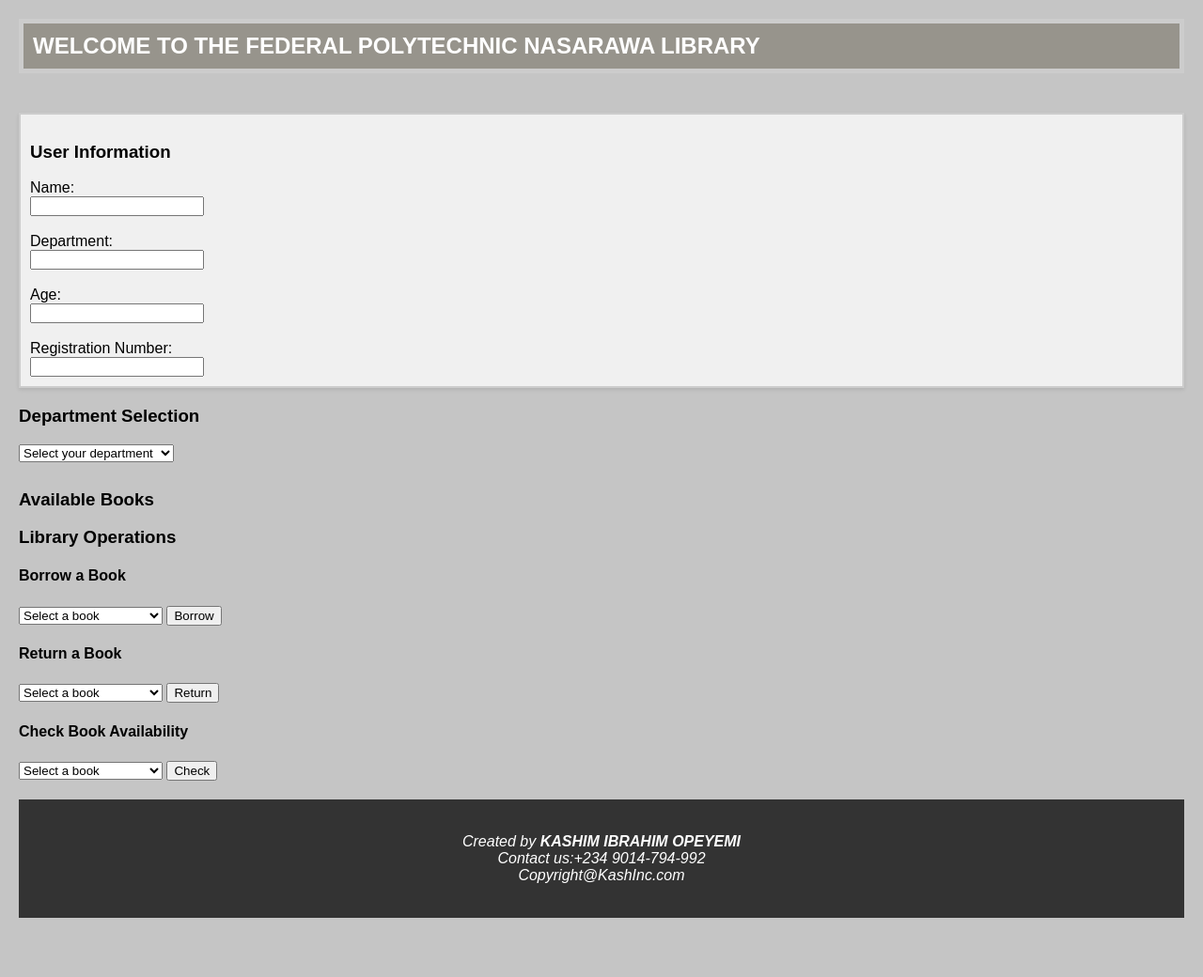
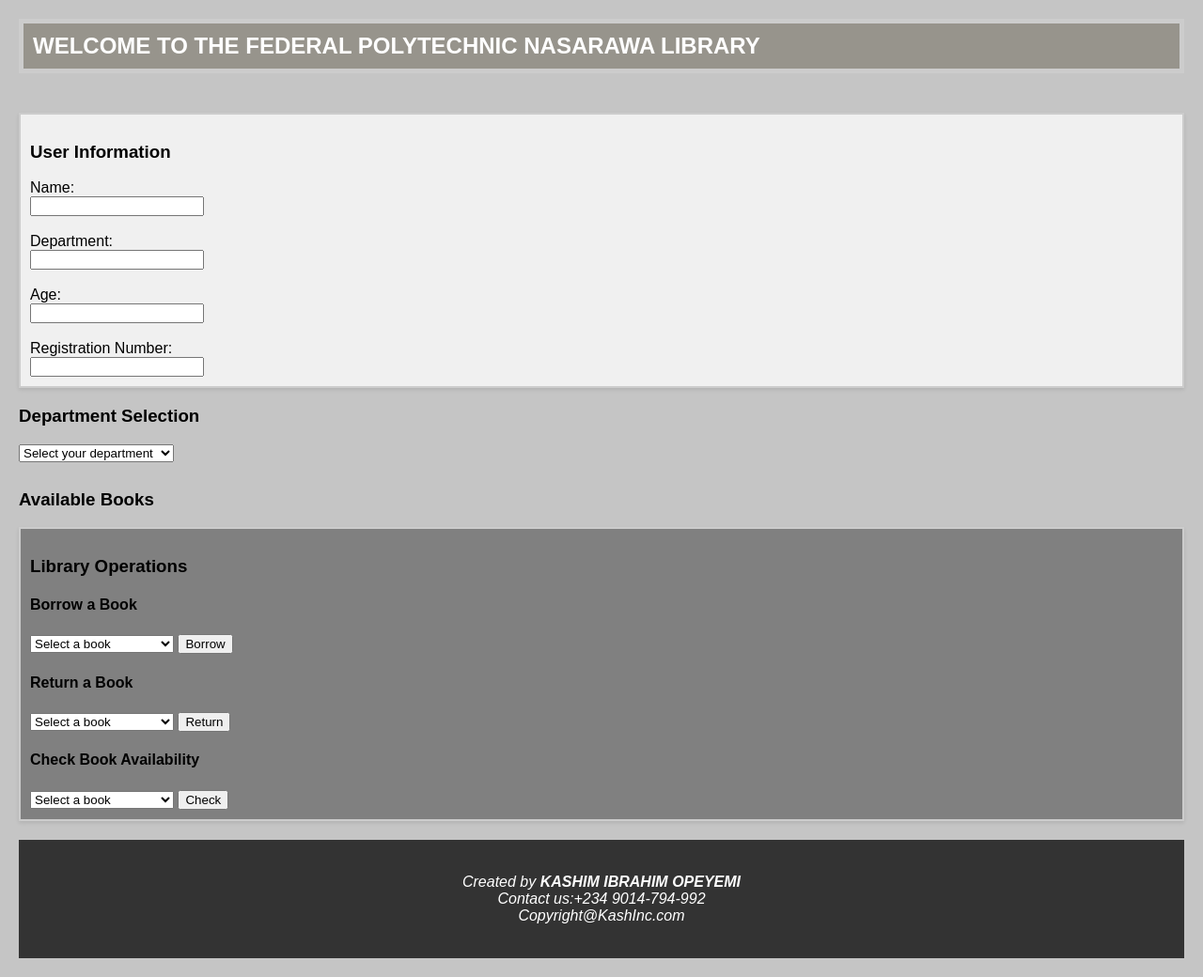
Before and after one commit to kash12i/Kash.-, a plain HTML site: page index.html in a window 1280 px wide. Shown: the whole page at 94% size. Before the commit the page ends 997 px from the top, so only its background shows below. Drawn offline with Linux system fonts and the light colour scheme.

Commit message:
Update index.html

```diff
--- a/index.html
+++ b/index.html
@@ -36,6 +36,12 @@
           #booksList li {
               margin-bottom: 5px;
           }
+    #libraryOperations{
+        background-color:#808080;
+        padding:10px;
+        border:2px solid #ccc;
+        box-shadow:0 2px 4px rgba(0, 0, 0,0.1);
+    }
        footer {
            text-align: center;
            background-color: #333;
```
